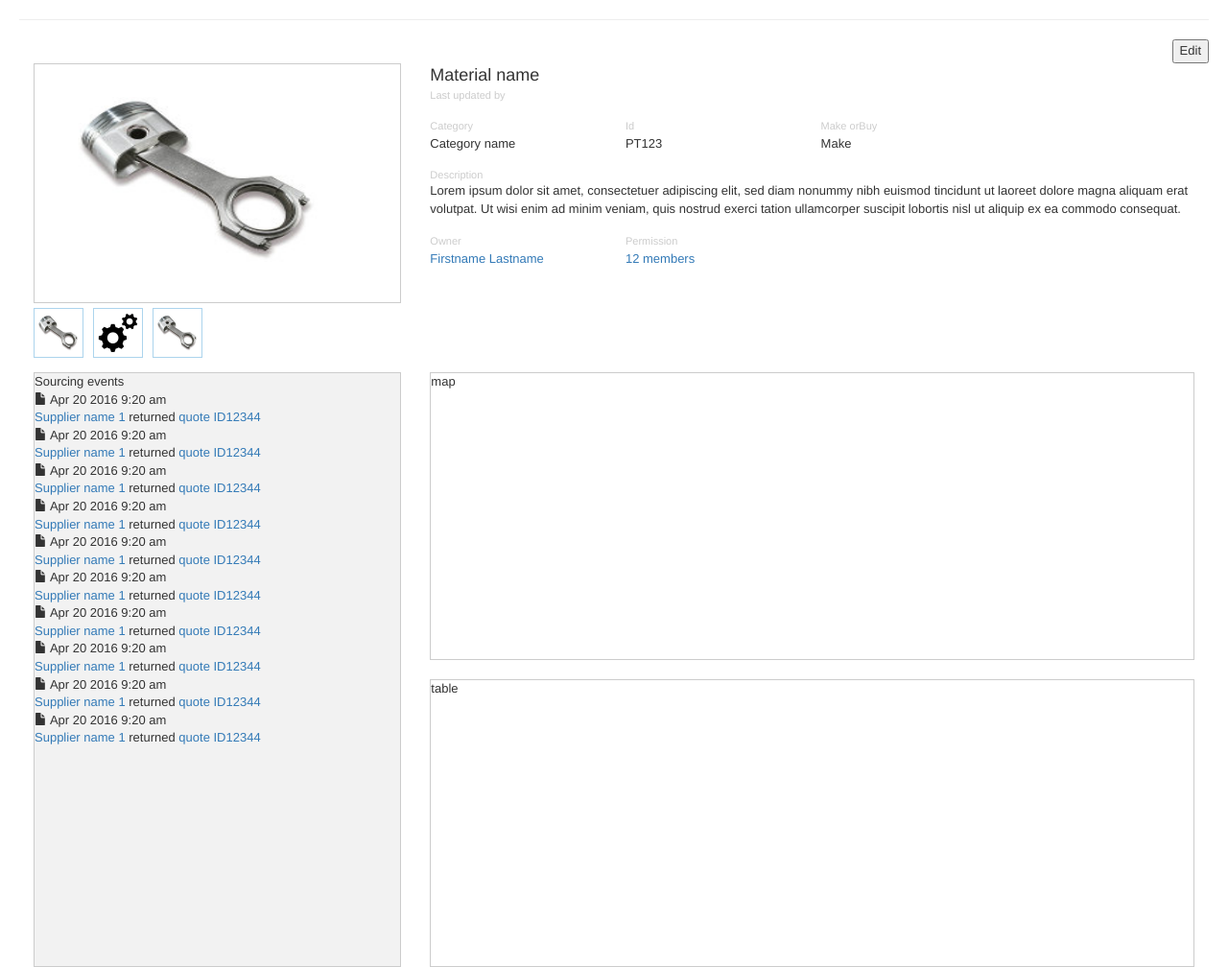
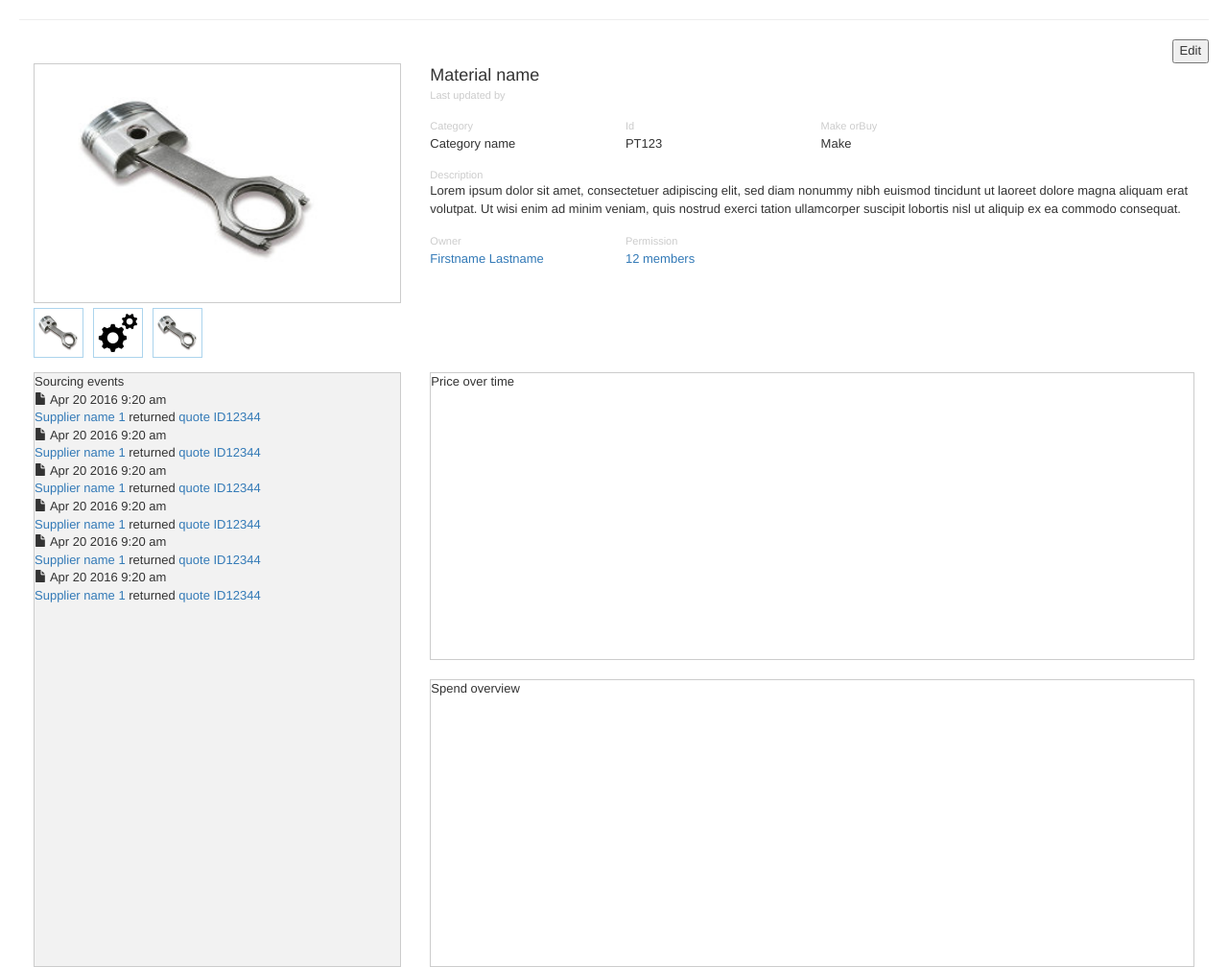
Before and after one commit to vaghasik/LiveDemo, a website: page index.html in a window 1280 px wide. Shown: the whole page at 96% size. Drawn offline with nearby package versions, Linux system fonts and the light colour scheme; some packages are replaced by stand-ins of ours.

Commit message:
Updated Sourcing events

```diff
--- a/app/scss/_material_details.scss
+++ b/app/scss/_material_details.scss
@@ -10,8 +10,4 @@
 	.material-name {
 		font-size: 18px;
 	}
-	.small-label{
-		font-size: 11px;
-    	color: #ccc;
-    }
 }
--- a/app/scss/_spend_overview.scss
+++ b/app/scss/_spend_overview.scss
@@ -1,4 +1,4 @@
 .spend-overview {
 	border: 1px solid #ccc;
-	height: 300px;
+	    height: 300px;
 }
--- a/app/scss/common.scss
+++ b/app/scss/common.scss
@@ -1,3 +1,11 @@
 .float-right {
  	float: right;
  }
+ .title-name {
+		font-size: 18px;
+		padding: 10px;
+	}
+.small-label{
+		font-size: 11px;
+    	color: #ccc;
+    }
--- a/app/scss/main.scss
+++ b/app/scss/main.scss
@@ -1,3 +1,4 @@
+@import "home_page";
 @import "common";
 @import "page";
 @import "image_page";
--- a/app/view/partials/price_over_time.html
+++ b/app/view/partials/price_over_time.html
@@ -1 +1,3 @@
-<div class="price-over-time"> map</div>
+<div class="price-over-time">
+	<div class="title-name">Price over time</div>
+</div>
--- a/app/view/partials/sourcing_events.html
+++ b/app/view/partials/sourcing_events.html
@@ -1,63 +1,45 @@
 <div class="sourcing-event">
-			<div>Sourcing events</div>
+	<div class="title-name">Sourcing events</div>
 	<div>
-				<span class="glyphicon glyphicon-file" aria-hidden="true"></span>
-				<span>Apr 20 2016 9:20 am <br>
-					<a href="#">Supplier name 1</a> returned <a href="#">quote ID12344</a>
+		<span class="glyphicon glyphicon-file file-icon" aria-hidden="true"></span>
+		<span>
+			<span class="small-label">Apr 20 2016 9:20 am</span><br>
+			<span class="file-name"><a href="#">Supplier name 1</a> returned <a href="#">quote ID12344</a></span>
 		</span>
 	</div>
 	<div>
-				<span class="glyphicon glyphicon-file" aria-hidden="true"></span>
-				<span>Apr 20 2016 9:20 am <br>
-					<a href="#">Supplier name 1</a> returned <a href="#">quote ID12344</a>
+		<span class="glyphicon glyphicon-file file-icon" aria-hidden="true"></span>
+		<span>
+			<span class="small-label">Apr 20 2016 9:20 am</span><br>
+			<span class="file-name"><a href="#">Supplier name 1</a> returned <a href="#">quote ID12344</a></span>
 		</span>
 	</div>
 	<div>
-				<span class="glyphicon glyphicon-file" aria-hidden="true"></span>
-				<span>Apr 20 2016 9:20 am <br>
-					<a href="#">Supplier name 1</a> returned <a href="#">quote ID12344</a>
+		<span class="glyphicon glyphicon-file file-icon" aria-hidden="true"></span>
+		<span>
+			<span class="small-label">Apr 20 2016 9:20 am</span><br>
+			<span class="file-name"><a href="#">Supplier name 1</a> returned <a href="#">quote ID12344</a></span>
 		</span>
 	</div>
 	<div>
-				<span class="glyphicon glyphicon-file" aria-hidden="true"></span>
-				<span>Apr 20 2016 9:20 am <br>
-					<a href="#">Supplier name 1</a> returned <a href="#">quote ID12344</a>
+		<span class="glyphicon glyphicon-file file-icon" aria-hidden="true"></span>
+		<span>
+			<span class="small-label">Apr 20 2016 9:20 am</span><br>
+			<span class="file-name"><a href="#">Supplier name 1</a> returned <a href="#">quote ID12344</a></span>
 		</span>
 	</div>
 	<div>
-				<span class="glyphicon glyphicon-file" aria-hidden="true"></span>
-				<span>Apr 20 2016 9:20 am <br>
-					<a href="#">Supplier name 1</a> returned <a href="#">quote ID12344</a>
+		<span class="glyphicon glyphicon-file file-icon" aria-hidden="true"></span>
+		<span>
+			<span class="small-label">Apr 20 2016 9:20 am</span><br>
+			<span class="file-name"><a href="#">Supplier name 1</a> returned <a href="#">quote ID12344</a></span>
 		</span>
 	</div>
 	<div>
-				<span class="glyphicon glyphicon-file" aria-hidden="true"></span>
-				<span>Apr 20 2016 9:20 am <br>
-					<a href="#">Supplier name 1</a> returned <a href="#">quote ID12344</a>
-				</span>
-			</div>
-			<div>
-				<span class="glyphicon glyphicon-file" aria-hidden="true"></span>
-				<span>Apr 20 2016 9:20 am <br>
-					<a href="#">Supplier name 1</a> returned <a href="#">quote ID12344</a>
-				</span>
-			</div>
-			<div>
-				<span class="glyphicon glyphicon-file" aria-hidden="true"></span>
-				<span>Apr 20 2016 9:20 am <br>
-					<a href="#">Supplier name 1</a> returned <a href="#">quote ID12344</a>
-				</span>
-			</div>
-			<div>
-				<span class="glyphicon glyphicon-file" aria-hidden="true"></span>
-				<span>Apr 20 2016 9:20 am <br>
-					<a href="#">Supplier name 1</a> returned <a href="#">quote ID12344</a>
-				</span>
-			</div>
-			<div>
-				<span class="glyphicon glyphicon-file" aria-hidden="true"></span>
-				<span>Apr 20 2016 9:20 am <br>
-					<a href="#">Supplier name 1</a> returned <a href="#">quote ID12344</a>
+		<span class="glyphicon glyphicon-file file-icon" aria-hidden="true"></span>
+		<span>
+			<span class="small-label">Apr 20 2016 9:20 am</span><br>
+			<span class="file-name"><a href="#">Supplier name 1</a> returned <a href="#">quote ID12344</a></span>
 		</span>
 	</div>
 </div>
--- a/app/view/partials/spend_overview.html
+++ b/app/view/partials/spend_overview.html
@@ -1 +1,3 @@
-<div class="spend-overview"> table</div>
+<div class="spend-overview">
+	<div class="title-name">Spend overview</div>
+</div>
```
Also changed, not shown: app/scss/_sourcing_event.scss (+13 -0 lines). Lines whose indentation alone changed are shown as unchanged.
